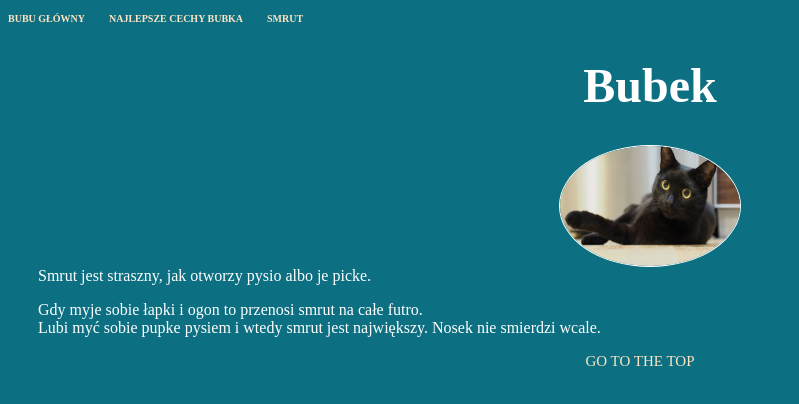
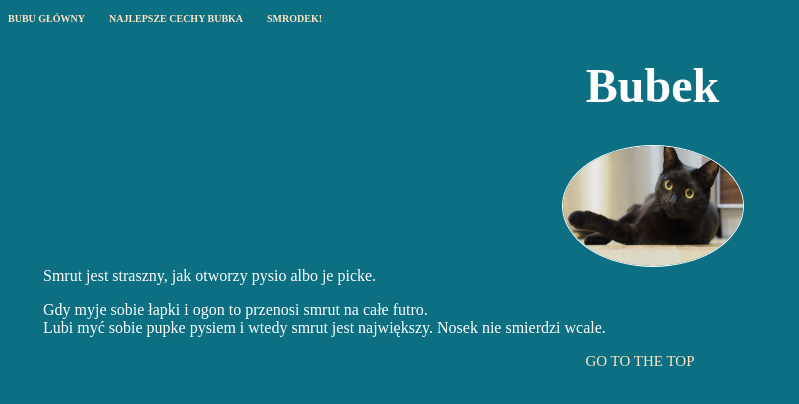
Before and after one commit to PsychoKat93/homepage, a plain HTML site: page smrut.html in a window 1280 px wide. Shown: the whole page, without its empty margins (0-799 px from the left). Drawn offline with Linux system fonts and the light colour scheme.

Commit message:
Drobne zmiany

```diff
--- a/smrut.html
+++ b/smrut.html
@@ -1,5 +1,6 @@
 <!DOCTYPE html>
 <html lang="pl">
+
 <head>
   <meta charset="UTF-8" />
   <meta http-equiv="X-UA-Compatible" content="IE=edge" />
@@ -7,12 +8,13 @@
   <title>Z życia Bubka</title>
   <link href="styles.css" rel="stylesheet" type="text/css" />
 </head>
+
 <body>
   <header>
     <nav>
       <a href="index.html"><b>Bubu główny</b></a>
       <a href="strona-dwa.html"><b>Najlepsze cechy Bubka</b></a>
-        <a href="smrut.html"><b>Smrut</b></a>
+      <a href="smrut.html"><b>Smrodek!</b></a>
     </nav>
   </header>
 
@@ -37,4 +39,5 @@
 
   <script src="scripts.js"></script>
 </body>
+
 </html>
--- a/styles.css
+++ b/styles.css
@@ -19,7 +19,7 @@ img {
 }
 
 main {
-  margin-left: 20px;
+  margin-left: 25px;
 }
 
 .naglowek-dwa {
```
Lines whose indentation alone changed are shown as unchanged.
